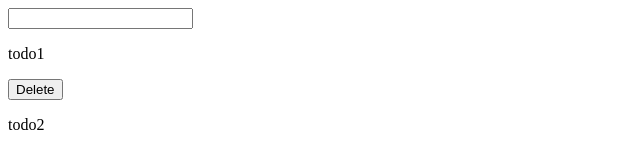
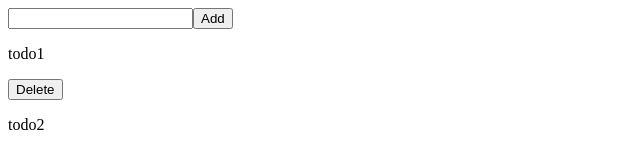
Before and after one commit to vidsav/angular18-app, an Angular app: page / in a window 1280 px wide. Shown: the top 148 px of the page, without its empty margins (0-640 px from the left). Built offline with nearby package versions, Linux system fonts and the light colour scheme.

Commit message:
add new todo functionality

```diff
--- a/src/app/add-todo/add-todo.component.html
+++ b/src/app/add-todo/add-todo.component.html
@@ -1 +1,2 @@
-<input type="text">
+<input type="text" [(ngModel)]="addText">
+<button (click)="addNewTodo()">Add</button>
--- a/src/app/add-todo/add-todo.component.ts
+++ b/src/app/add-todo/add-todo.component.ts
@@ -1,12 +1,26 @@
-import { Component } from '@angular/core';
+import {Component, EventEmitter, Output} from '@angular/core';
+import {FormsModule} from "@angular/forms";
+import {TodoItem} from "../todo-item";
 
 @Component({
   selector: 'app-add-todo',
   standalone: true,
-  imports: [],
+  imports: [
+    FormsModule
+  ],
   templateUrl: './add-todo.component.html',
   styleUrl: './add-todo.component.css'
 })
 export class AddTodoComponent {
+  @Output() addNewTodoItem: EventEmitter<any> = new EventEmitter();
+  addText: string = '';
+  addNewTodo = () => {
+    const newTodoItem: TodoItem = {
+      id: crypto.randomUUID(),
+      text: this.addText
+    }
+    this.addNewTodoItem.emit(newTodoItem);
+    this.addText = '';
+  }
 
 }
--- a/src/app/app.component.html
+++ b/src/app/app.component.html
@@ -5,6 +5,6 @@
 </style>
 
 <div>
-  <app-add-todo></app-add-todo>
+  <app-add-todo (addNewTodoItem)="addNewTodoItem($event)"></app-add-todo>
   <app-todo-item *ngFor="let item of itemsArray" [todoObject]="item" (deleteTodoItem)="deleteTodoFromList($event)"></app-todo-item>
 </div>
--- a/src/app/app.component.ts
+++ b/src/app/app.component.ts
@@ -15,15 +15,19 @@ import {AddTodoComponent} from "./add-todo/add-todo.component";
 export class AppComponent {
   title = 'todo-app';
   itemsArray: TodoItem[] = [
-    {id:1,text:'todo1'},
-    {id:2,text:'todo2'},
-    {id:3,text:'todo3'},
-    {id:4,text:'todo4'},
-    {id:5,text:'todo5'},
-    {id:6,text:'todo6'},
+    {id:'1',text:'todo1'},
+    {id:'2',text:'todo2'},
+    {id:'3',text:'todo3'},
+    {id:'4',text:'todo4'},
+    {id:'5',text:'todo5'},
+    {id:'6',text:'todo6'},
   ]
 
   deleteTodoFromList = (item:TodoItem) => {
     this.itemsArray = this.itemsArray.filter(filterItem=>filterItem.id !== item.id);
   }
+
+  addNewTodoItem = (item:TodoItem) => {
+    this.itemsArray.unshift(item);
+  }
 }
--- a/src/app/todo-item.ts
+++ b/src/app/todo-item.ts
@@ -1,4 +1,4 @@
 export interface TodoItem {
-  id:number,
+  id:string,
   text:string
 }
```
